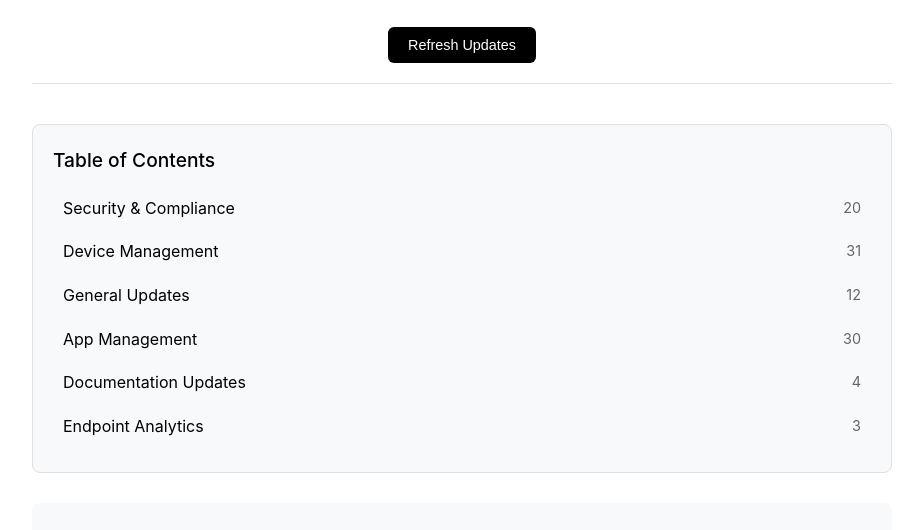
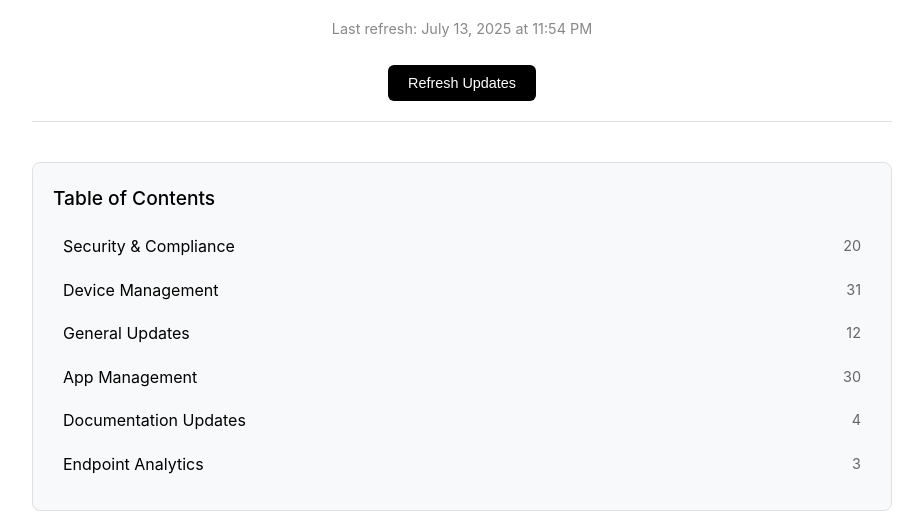
Before and after one commit to jorgeasaurus/IntuneDocsAutomation, a plain HTML site: page index.html in a window 1280 px wide. Shown: the part 125-655 px from the top of the page, without its empty margins (178-1101 px from the left). Drawn offline with Linux system fonts and the light colour scheme.

Commit message:
Display last refresh date for Intune updates

```diff
--- a/index.html
+++ b/index.html
@@ -261,6 +261,7 @@
     <div class="header">
         <h1>What's New in Microsoft Intune</h1>
         <div class="subtitle">Latest documentation updates from Microsoft Learn</div>
+        <div class="last-refresh" id="lastRefresh" style="color: #888; font-size: 0.9rem; margin-bottom: 15px;"></div>
         <button class="refresh-btn" onclick="loadFeed()">Refresh Updates</button>
     </div>
 
@@ -557,6 +558,20 @@
                 const xmlDoc = await fetchRSSFeed();
                 const updates = parseRSSItems(xmlDoc);
 
+                // Extract and display the RSS feed's last refresh date
+                const channelPubDate = xmlDoc.querySelector('channel > pubDate')?.textContent;
+                if (channelPubDate) {
+                    const refreshDate = new Date(channelPubDate);
+                    document.getElementById('lastRefresh').textContent =
+                        `Last refresh: ${refreshDate.toLocaleDateString('en-US', {
+                            year: 'numeric',
+                            month: 'long',
+                            day: 'numeric',
+                            hour: '2-digit',
+                            minute: '2-digit'
+                        })}`;
+                }
+
                 loadingDiv.style.display = 'none';
 
                 if (updates.length > 0) {
```
